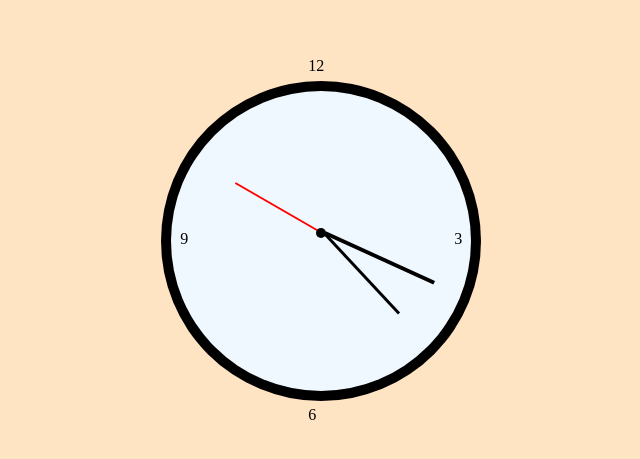
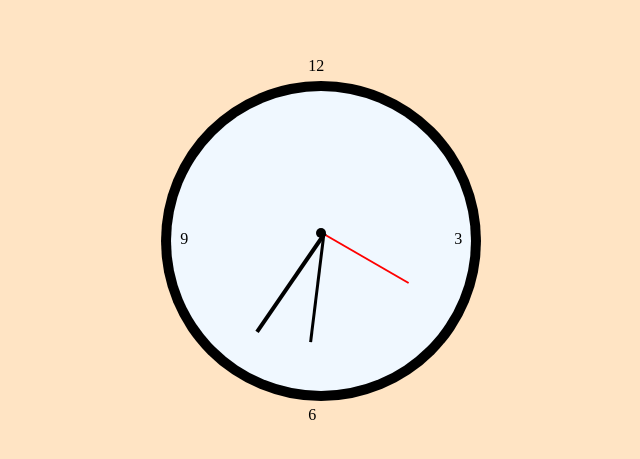
Before and after one commit to Achilix/clock, a plain HTML site: page index.html in a window 1280 px wide. Shown: the part 167-626 px from the top of the page, without its empty margins (319-959 px from the left). Drawn offline with Linux system fonts and the light colour scheme.

Commit message:
still needs a bit of work

```diff
--- a/circle.js
+++ b/circle.js
@@ -4,9 +4,9 @@ document.addEventListener("DOMContentLoaded", function() {
         const minRotation = minutes * 6 + seconds / 10;
         const hourRotation = (hours % 12) * 30 + minutes / 2;
 
-        document.querySelector('.line1').style.transform = `translate(-50%, -50%) rotate(${secRotation+180}deg)`;
-        document.querySelector('.line2').style.transform = `translate(-50%, -50%) rotate(${minRotation+180}deg)`;
-        document.querySelector('.line3').style.transform = `translate(-50%, -50%) rotate(${hourRotation+180}deg)`;
+        document.querySelector('.line1').style.transform = `translate(-50%, -50%) rotate(${secRotation}deg)`;
+        document.querySelector('.line2').style.transform = `translate(-50%, -50%) rotate(${minRotation-80}deg)`;
+        document.querySelector('.line3').style.transform = `translate(-50%, -50%) rotate(${hourRotation-130}deg)`;
     }
 
     function updateTime() {
@@ -18,9 +18,7 @@ document.addEventListener("DOMContentLoaded", function() {
         updateRotation(hours, minutes, seconds);
     }
 
-    // Call updateTime initially to set the clock with current time
     updateTime();
 
-    // Update the clock every second
     setInterval(updateTime, 1000);
 });
--- a/clock.css
+++ b/clock.css
@@ -48,7 +48,7 @@
     transform-origin: left center;
     transform: rotate(90deg);
 }
-.dot {
+.HADES {
     position: absolute;
     top: 50%;
     left: 50%;
--- a/index.html
+++ b/index.html
@@ -13,7 +13,7 @@
         <div class="line1"></div>
         <div class="line2"></div>
         <div class="line3"></div>
-        <div class="dot"></div>
+        <div class="HADES"></div>
 <div class="tw">12</div>
 <div class="six">6</div>
 <div class="three">3</div>
```
